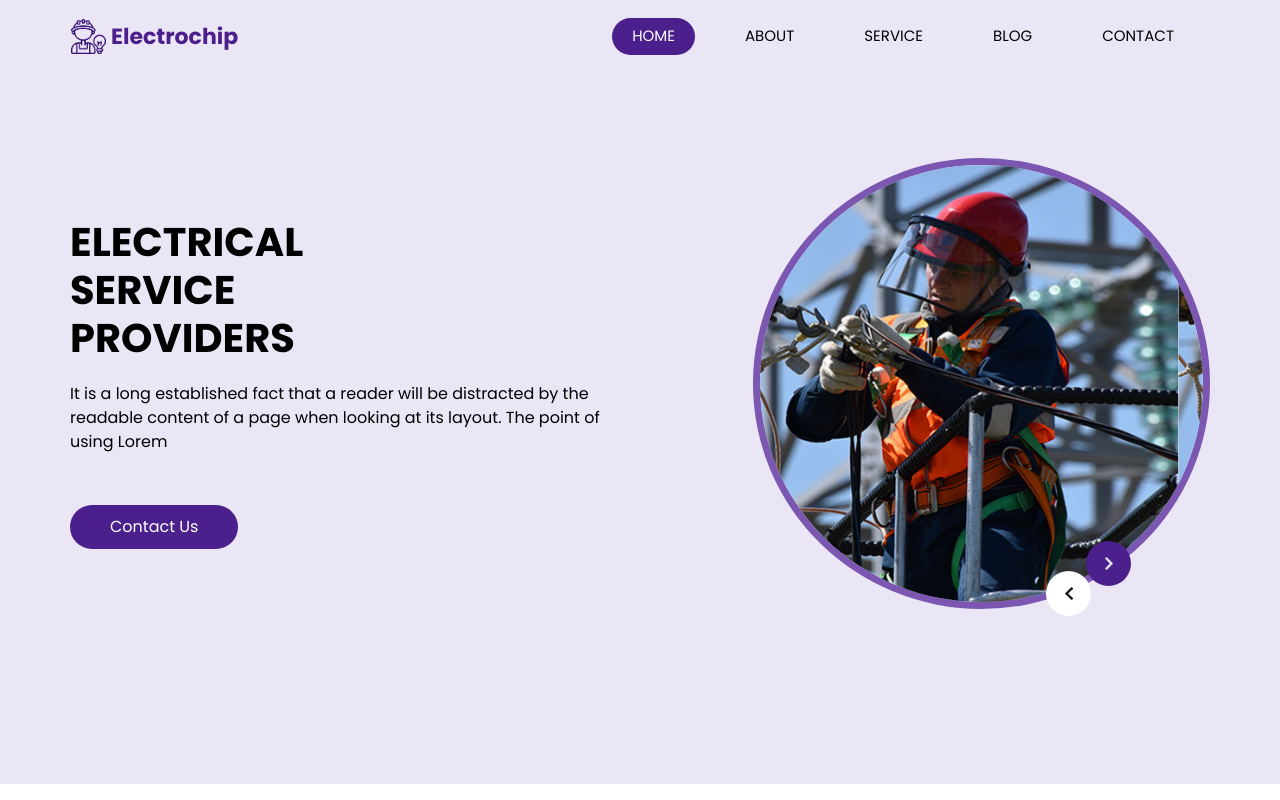
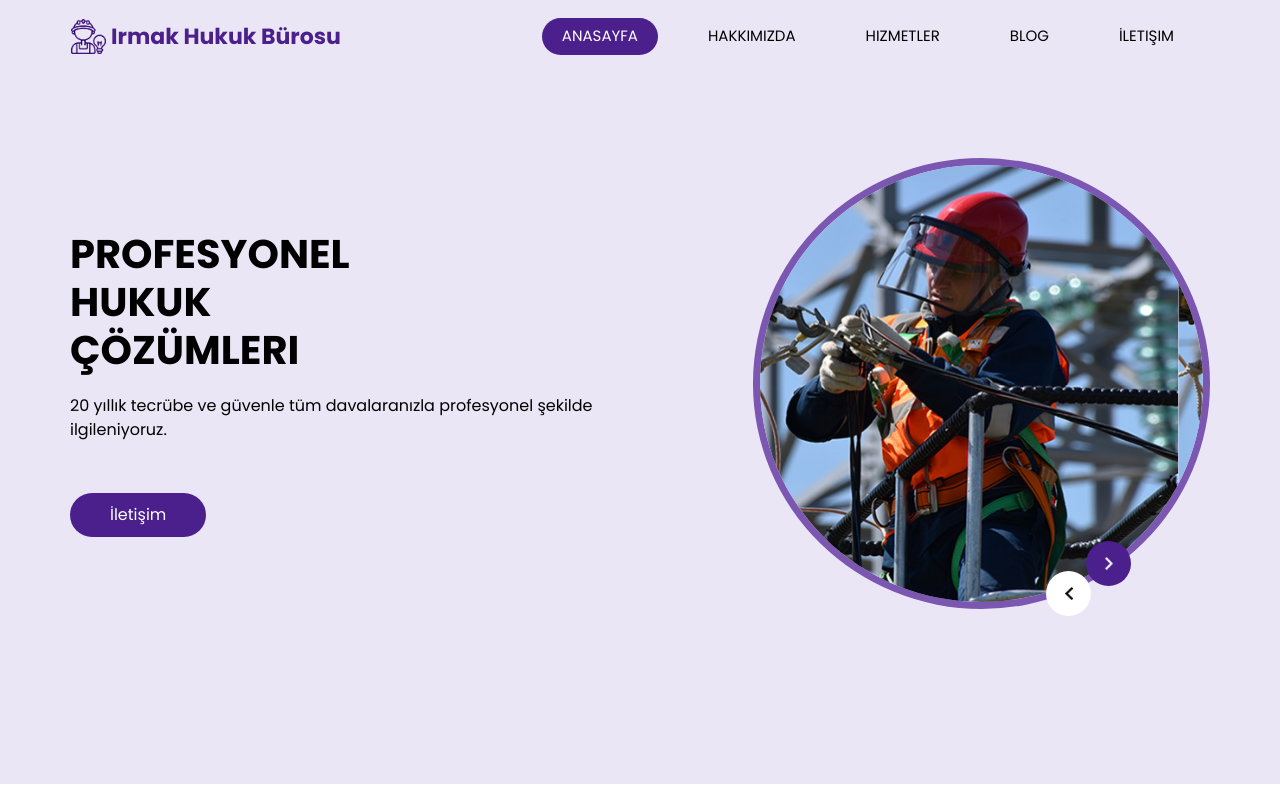
Before and after one commit to Chesar55/Avsite, a plain HTML site: page index.html in a window 1280 px wide. Shown: the top 800 px of the page. Drawn offline with nearby package versions, Linux system fonts and the light colour scheme.

Commit message:
Update index.html

```diff
--- a/index.html
+++ b/index.html
@@ -12,7 +12,7 @@
   <meta name="description" content="" />
   <meta name="author" content="" />
 
-  <title>Electrochip</title>
+  <title>IHK</title>
 
   <!-- slider stylesheet -->
   <link rel="stylesheet" type="text/css" href="https://cdnjs.cloudflare.com/ajax/libs/OwlCarousel2/2.1.3/assets/owl.carousel.min.css" />
@@ -38,7 +38,7 @@
           <a class="navbar-brand" href="index.html">
             <img src="images/logo.png" alt="">
             <span>
-              Electrochip
+              Irmak Hukuk Bürosu
             </span>
           </a>
           <button class="navbar-toggler" type="button" data-toggle="collapse" data-target="#navbarSupportedContent" aria-controls="navbarSupportedContent" aria-expanded="false" aria-label="Toggle navigation">
@@ -51,19 +51,19 @@
             <div class="d-flex ml-auto flex-column flex-lg-row align-items-center">
               <ul class="navbar-nav  ">
                 <li class="nav-item active">
-                  <a class="nav-link" href="index.html">Home <span class="sr-only">(current)</span></a>
+                  <a class="nav-link" href="index.html">Anasayfa<span class="sr-only">(current)</span></a>
                 </li>
                 <li class="nav-item">
-                  <a class="nav-link" href="about.html"> About</a>
+                  <a class="nav-link" href="about.html"> Hakkımızda </a>
                 </li>
                 <li class="nav-item">
-                  <a class="nav-link" href="service.html"> Service </a>
+                  <a class="nav-link" href="service.html"> Hizmetler </a>
                 </li>
                 <li class="nav-item">
                   <a class="nav-link" href="blog.html"> Blog </a>
                 </li>
                 <li class="nav-item">
-                  <a class="nav-link" href="contact.html">Contact </a>
+                  <a class="nav-link" href="contact.html"> İletişim </a>
                 </li>
               </ul>
             </div>
@@ -79,15 +79,15 @@
           <div class="col-md-6 ">
             <div class="detail_box">
               <h1>
-                Electrical <br>
-                Service <br>
-                Providers
+                Profesyonel <br>
+                Hukuk <br>
+                Çözümleri
               </h1>
               <p>
-                It is a long established fact that a reader will be distracted by the readable content of a page when looking at its layout. The point of using Lorem
+                20 yıllık tecrübe ve güvenle tüm davalaranızla profesyonel şekilde ilgileniyoruz.
               </p>
               <a href="" class="">
-                Contact Us
+                İletişim
             </div>
           </div>
           <div class="col-lg-5 col-md-6 offset-lg-1">
```
